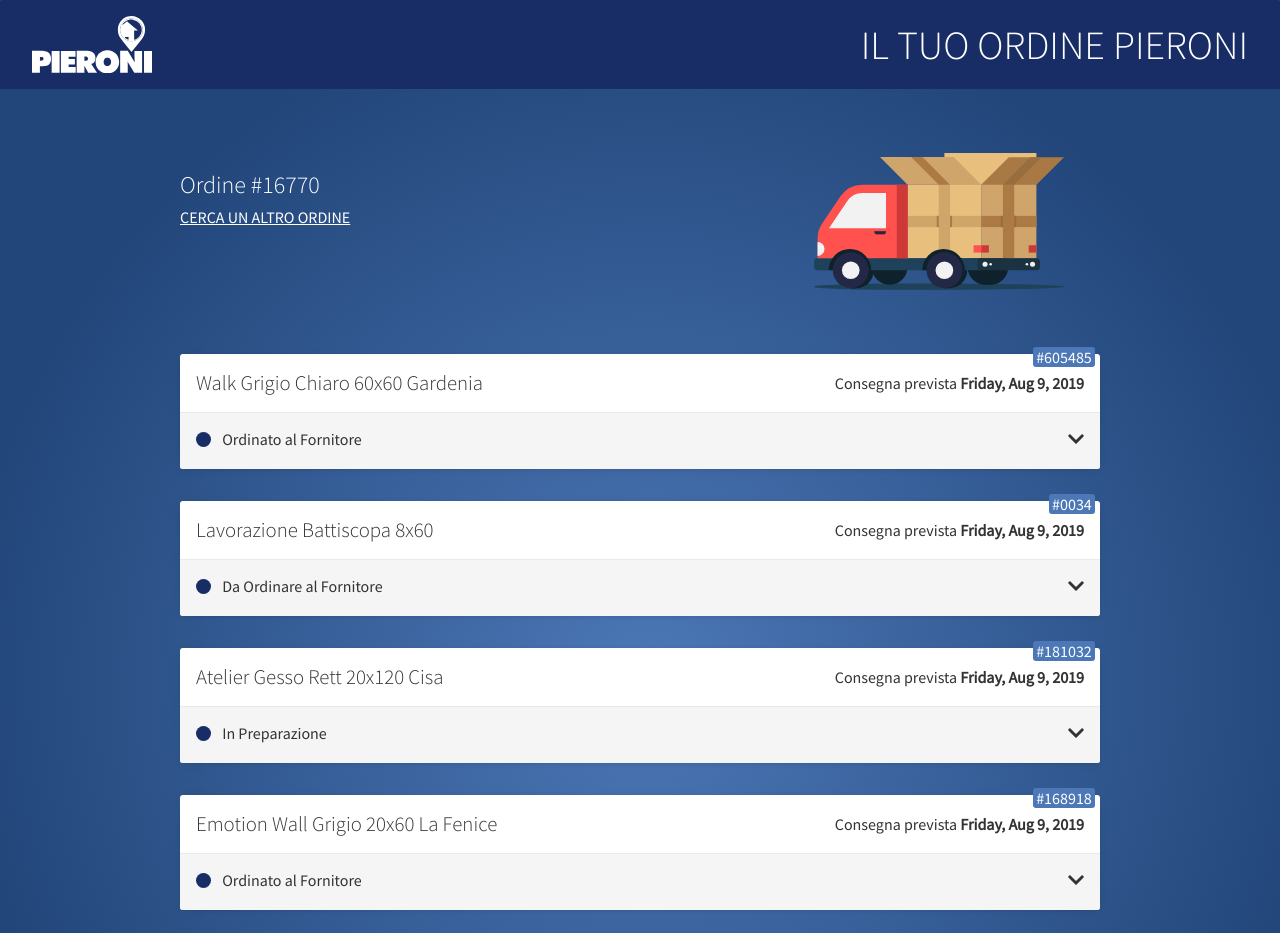
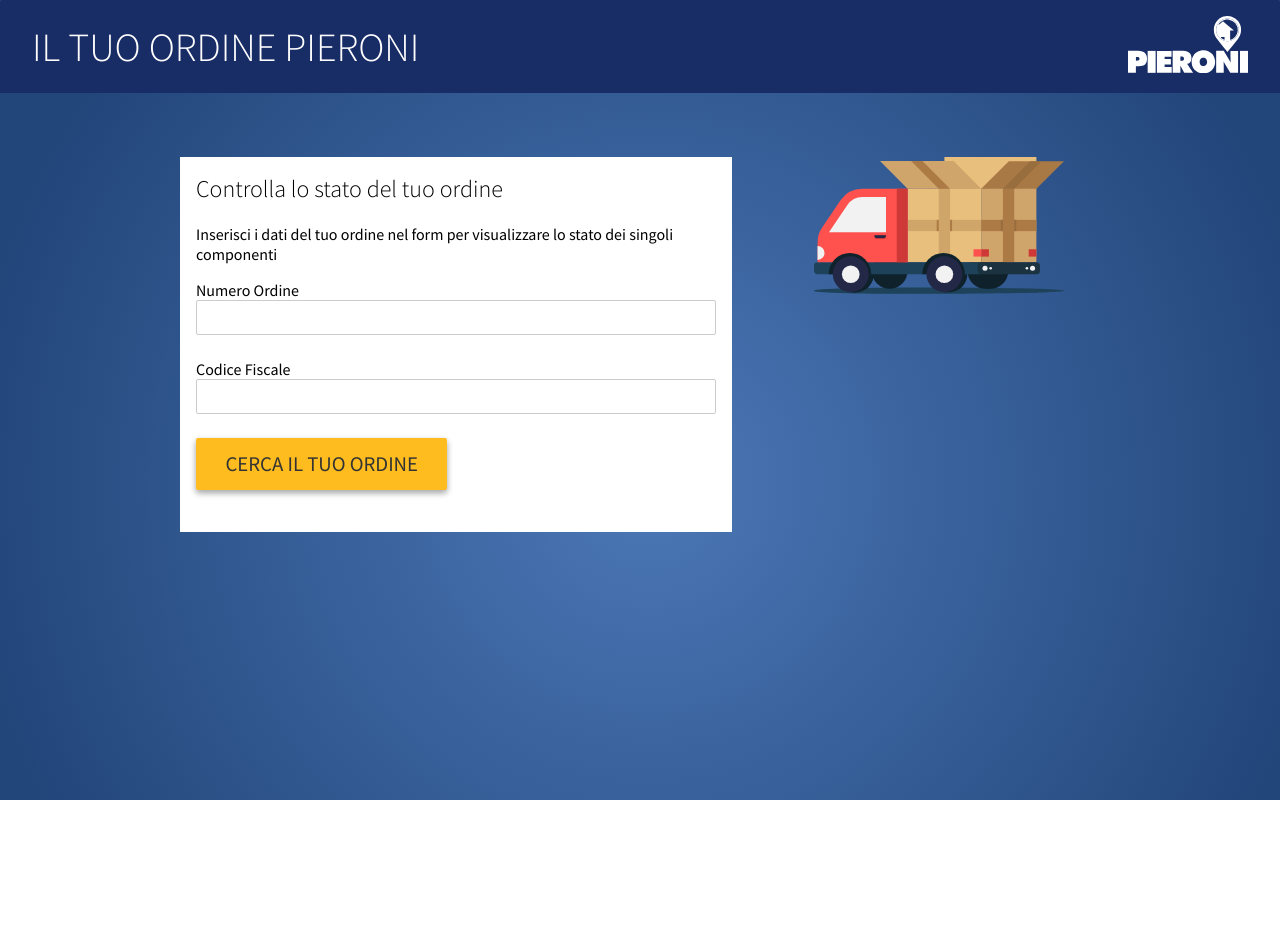
Before and after one commit to MatteoPieroni/pieroni-ordini, a Svelte app: page / in a window 1280 px wide. Shown: the top 933 px of the page. After the commit the page ends 800 px from the top, so only its background shows below. Built offline with nearby package versions, Linux system fonts and the light colour scheme; no server answers.

Commit message:
moved to azure functions

```diff
--- a/src/App.svelte
+++ b/src/App.svelte
@@ -5,53 +5,11 @@
   export let data = {};
 
   const showData = event => {
-    data = event.detail;
+    data = event.detail && event.detail.order;
   };
 
   const resetView = () => {
     data = {};
-  };
-
-  data = {
-    sezordine: "5",
-    numordine: "16770",
-    righe: [
-      {
-        articolo: "605485",
-        descrizione: "WALK GRIGIO CHIARO 60X60 GARDENIA",
-        stato: "1",
-        dataOrdine: "2019-07-23",
-        dataConsegna: "2019-08-09"
-      },
-      {
-        articolo: "0034",
-        descrizione: "LAVORAZIONE BATTISCOPA 8X60",
-        stato: "0",
-        dataOrdine: "2019-07-23",
-        dataConsegna: "2019-08-09"
-      },
-      {
-        articolo: "181032",
-        descrizione: "ATELIER GESSO RETT 20X120 CISA",
-        stato: "3",
-        dataOrdine: "2019-07-23",
-        dataConsegna: "2019-08-09"
-      },
-      {
-        articolo: "168918",
-        descrizione: "EMOTION WALL GRIGIO 20X60 LA FENICE",
-        stato: "1",
-        dataOrdine: "2019-07-23",
-        dataConsegna: "2019-08-09"
-      },
-      {
-        articolo: "640563",
-        descrizione: "TRAVERTINO LISTELLO GRIGIO 20X45",
-        stato: "1",
-        dataOrdine: "2019-07-23",
-        dataConsegna: "2019-08-09"
-      }
-    ]
   };
 </script>
 
--- a/src/components/Header.svelte
+++ b/src/components/Header.svelte
@@ -32,6 +32,10 @@
 </style>
 
 <header>
-  <Logo />
-  <h1>Il tuo ordine Pieroni</h1>
+  <a href="/">
+    <h1>Il tuo ordine Pieroni</h1>
+  </a>
+  <a href="https://www.pieroni.it">
+    <Logo />
+  </a>
 </header>
--- a/src/components/Statuses.svelte
+++ b/src/components/Statuses.svelte
@@ -195,7 +195,11 @@
     }
 
     .icon-open {
+      top: 95%;
       transform: translateY(-105%) rotate(0.5turn);
+      @media (min-width: 1024px) {
+        top: 50%;
+      }
     }
   }
 
--- a/src/services/Api.js
+++ b/src/services/Api.js
@@ -1,15 +1,21 @@
-import { url, apiKey } from '../apiConstants';
+const { API_URL, API_HEADER, API_KEY } = process.env;
+
+const headers = new Headers({
+  [API_HEADER]: API_KEY
+});
 
 export const sendData = async (numOrdine, codiceFiscale) => {
   let data;
 
   const response = await fetch(
-    `${url}?code=${apiKey}&NumOrdine=${numOrdine}&CodiceFiscale=${codiceFiscale}`
+    `${API_URL}?NumOrdine=${numOrdine}&CodiceFiscale=${codiceFiscale}`,
+    {
+      headers: headers
+    }
   );
 
   try {
-    console.log(response.body);
-    data = JSON.parse(response.body);
+    data = await response.json();
   } catch (e) {
     console.log(e);
     data = response;
```
